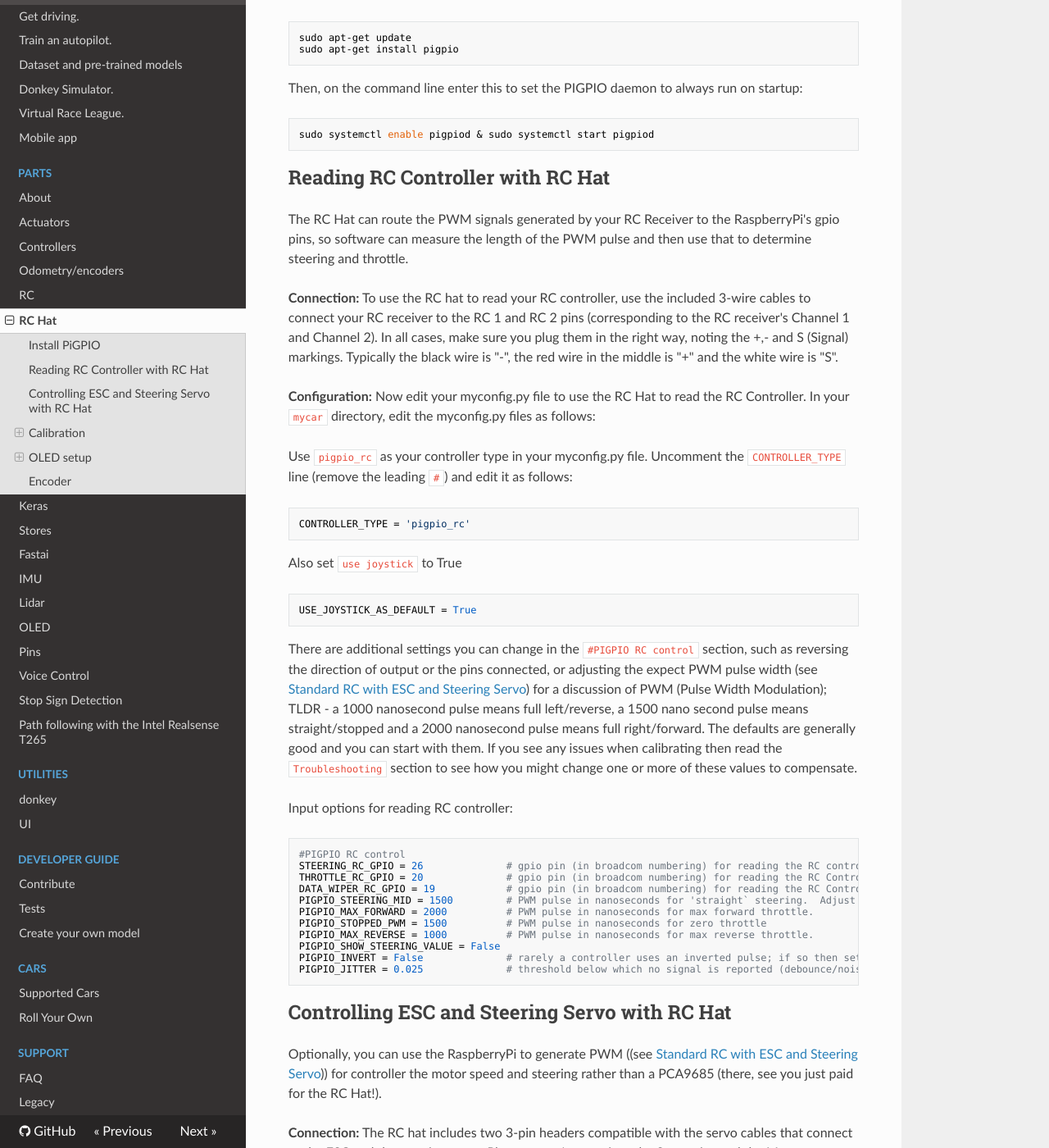
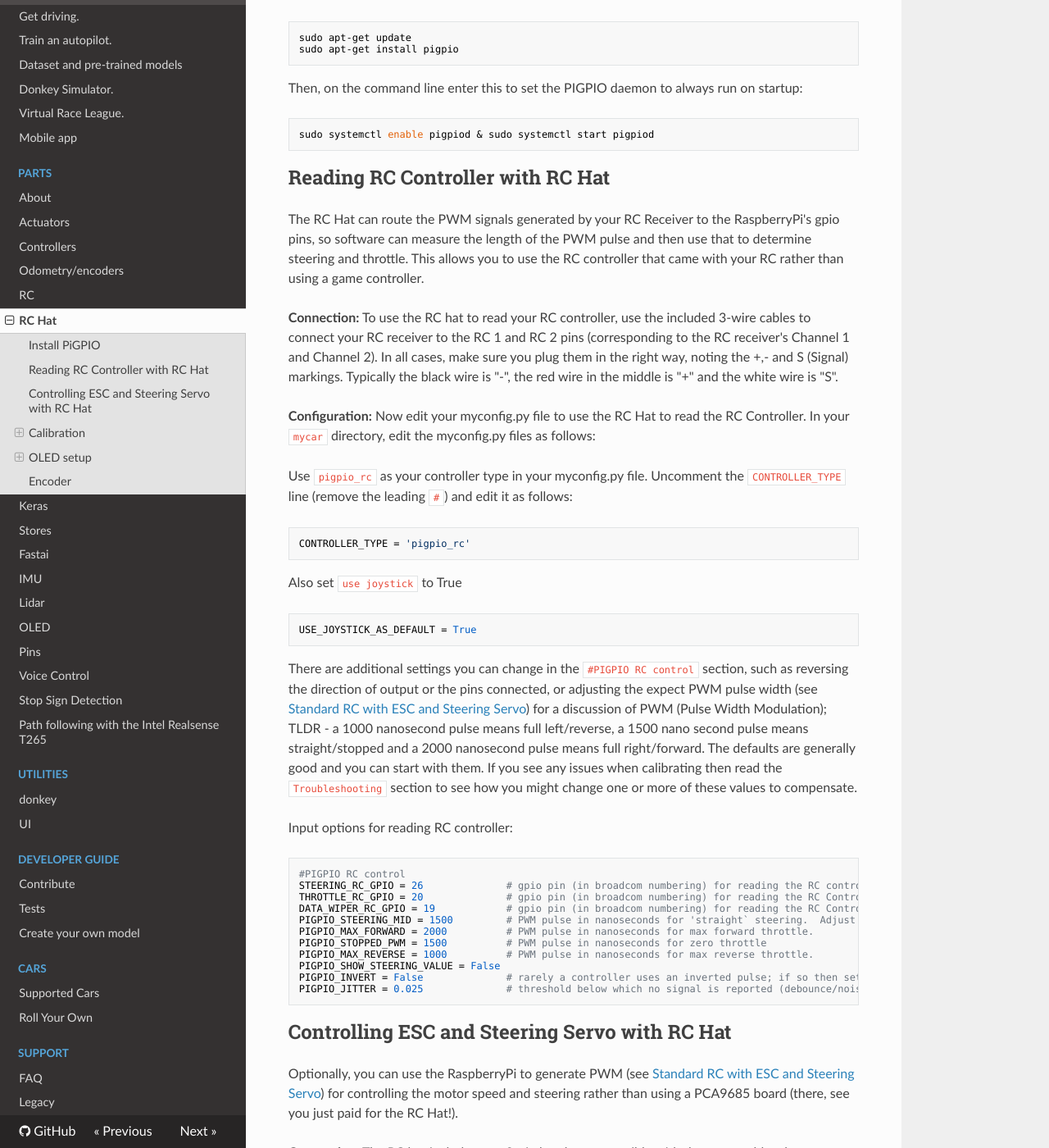
Before and after one commit to autorope/donkeydocs, an MkDocs documentation site: the page built from docs/parts/rc_hat.md, in a window 1280 px wide and 1400 px high, scrolled down 1292 px. Shown: the whole window at 82% size. Built offline with MkDocs 1.6.1, drawn with Linux system fonts in a browser that asks for light colours; nearby versions of some CDN libraries.

Commit message:
small edits to rc hat documentation

````diff
--- a/docs/parts/rc_hat.md
+++ b/docs/parts/rc_hat.md
@@ -27,7 +27,7 @@ sudo systemctl enable pigpiod & sudo systemctl start pigpiod
 ```
 
 ## Reading RC Controller with RC Hat
-The RC Hat can route the PWM signals generated by your RC Receiver to the RaspberryPi's gpio pins, so software can measure the length of the PWM pulse and then use that to determine steering and throttle.
+The RC Hat can route the PWM signals generated by your RC Receiver to the RaspberryPi's gpio pins, so software can measure the length of the PWM pulse and then use that to determine steering and throttle.  This allows you to use the RC controller that came with your RC rather than using a game controller.
 
 **Connection:**
 To use the RC hat to read your RC controller, use the included 3-wire cables to connect your RC receiver to the RC 1 and RC 2 pins (corresponding to the RC receiver's Channel 1 and Channel 2). In all cases, make sure you plug them in the right way, noting the +,- and S (Signal) markings. Typically the black wire is "-", the red wire in the middle is "+" and the white wire is "S".
@@ -66,7 +66,7 @@ PIGPIO_JITTER = 0.025              # threshold below which no signal is reported
 ```
 
 ## Controlling ESC and Steering Servo with RC Hat
-Optionally, you can use the RaspberryPi to generate PWM ((see [Standard RC with ESC and Steering Servo](https://docs.donkeycar.com/parts/actuators/#standard-rc-with-esc-and-steering-servo))) for controller the motor speed and steering rather than a PCA9685 (there, see you just paid for the RC Hat!).
+Optionally, you can use the RaspberryPi to generate PWM (see [Standard RC with ESC and Steering Servo](https://docs.donkeycar.com/parts/actuators/#standard-rc-with-esc-and-steering-servo)) for controlling the motor speed and steering rather than using a PCA9685 board (there, see you just paid for the RC Hat!).
 
 **Connection:**
 The RC hat includes two 3-pin headers compatible with the servo cables that connect to the ESC and the steering servo.  Plug your car's servo into the Servo pins and the Motor Controller into the Motor pins. In all cases, make sure you plug them in the right way, noting the +,- and S (Signal) markings. Typically the black wire is "-", the red wire in the middle is "+" and the white wire is "S".
````
